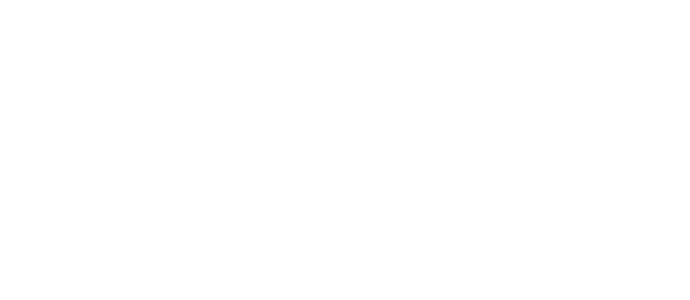
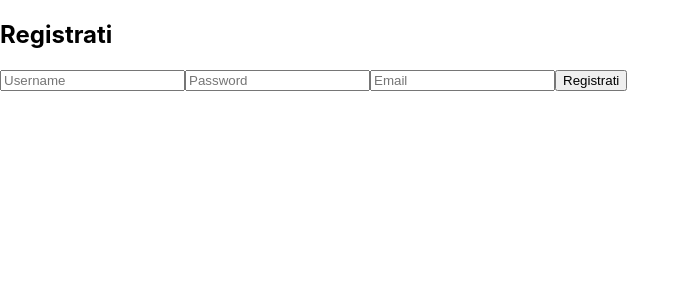
Before and after one commit to Tarzanell/Seeandchat, a React (Create React App) app in the folder seeandchat-client/: page /register in a window 1280 px wide. Before the commit this address had no page. Shown: the top 300 px of the page, without its empty margins (0-690 px from the left). Built offline with nearby package versions, Linux system fonts and the light colour scheme.

Commit message:
Login funzionante con singolo utente, tentativo registrazione1

```diff
--- a/seeandchat-client/src/App.js
+++ b/seeandchat-client/src/App.js
@@ -1,15 +1,17 @@
 import { BrowserRouter as Router, Routes, Route } from "react-router-dom";
+import Home from "./pages/Home";
 import Login from "./pages/Login";
+import Register from "./pages/Register";
 import Characters from "./pages/Characters";
-import CharacterDetails from "./pages/CharacterDetails";
 
 function App() {
   return (
     <Router>
       <Routes>
-        <Route path="/" element={<Login />} />
+        <Route path="/" element={<Home />} />
+        <Route path="/login" element={<Login />} />
+        <Route path="/register" element={<Register />} />
         <Route path="/characters" element={<Characters />} />
-        <Route path="/character/:id" element={<CharacterDetails />} />
       </Routes>
     </Router>
   );
--- /dev/null
+++ b/seeandchat-client/src/pages/Home.js
@@ -0,0 +1,16 @@
+import { useNavigate } from "react-router-dom";
+
+function Home() {
+  const navigate = useNavigate();
+
+  return (
+    <div>
+      <h1>Benvenuto su Dorigo gay</h1>
+      <p>Effettua il login o crea un nuovo account.</p>
+      <button onClick={() => navigate("/login")}>Login</button>
+      <button onClick={() => navigate("/register")}>Nuovo Utente</button>
+    </div>
+  );
+}
+
+export default Home;
--- /dev/null
+++ b/seeandchat-client/src/pages/Register.js
@@ -0,0 +1,40 @@
+import { useState } from "react";
+import { useNavigate } from "react-router-dom";
+
+function Register() {
+  const [username, setUsername] = useState("");
+  const [password, setPassword] = useState("");
+  const [email, setEmail] = useState("");
+  const navigate = useNavigate();
+
+  const handleRegister = async (e) => {
+    e.preventDefault();
+    const response = await fetch("http://217.154.16.188:3001/api/register", {
+      method: "POST",
+      headers: { "Content-Type": "application/json" },
+      body: JSON.stringify({ username, password, email }),
+    });
+
+    const data = await response.json();
+    if (response.ok) {
+      alert("Registrazione completata! Ora puoi accedere.");
+      navigate("/login");
+    } else {
+      alert("Errore nella registrazione: " + data.message);
+    }
+  };
+
+  return (
+    <div>
+      <h2>Registrati</h2>
+      <form onSubmit={handleRegister}>
+        <input type="text" placeholder="Username" value={username} onChange={(e) => setUsername(e.target.value)} />
+        <input type="password" placeholder="Password" value={password} onChange={(e) => setPassword(e.target.value)} />
+        <input type="email" placeholder="Email" value={email} onChange={(e) => setEmail(e.target.value)} />
+        <button type="submit">Registrati</button>
+      </form>
+    </div>
+  );
+}
+
+export default Register;
```
